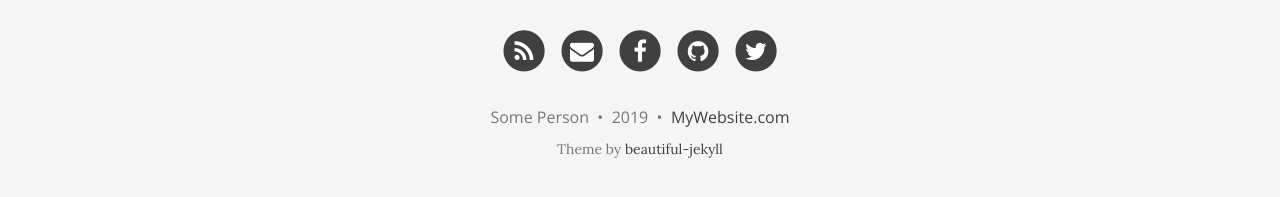
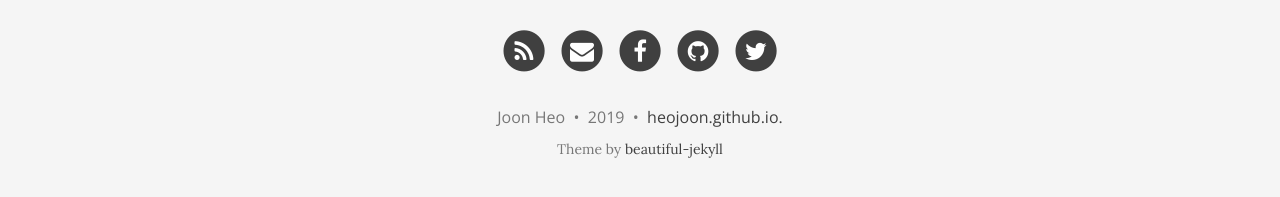
Before and after one commit to heojoon/heojoon_blog_archive_201029, a Jekyll site: the page built from index.html, in a window 1280 px wide and 900 px high, scrolled down 1149 px. Shown: the part 690-887 px from the top of the window. Built offline with Jekyll 4.4.1, drawn with Linux system fonts in a browser that asks for light colours; nearby versions of some CDN libraries; the list of posts is cut into pages by our own code.

Commit message:
Update _config.yml

```diff
--- a/_config.yml
+++ b/_config.yml
@@ -64,7 +64,7 @@
 # Change all these values or delete the ones you don't want.
 # Important: you must keep the "name" parameter, everything else you can remove
 author:
-  name: Some Person
+  name: Joon Heo
 
 # Select your active Social Network Links.
 # Uncomment the links you want to show in the footer and add your information to each link.
@@ -99,7 +99,7 @@
 
 # How to display the link to the website in the footer
 # Remove this if you don't want a link in the footer
-url-pretty: "MyWebsite.com"  # eg. "deanattali.com/beautiful-jekyll"
+url-pretty: "heojoon.github.io."  # eg. "deanattali.com/beautiful-jekyll"
 
 # --- Web Statistics Section --- #
 
@@ -156,7 +156,7 @@
 # --- Don't need to touch anything below here (but you can if you want) --- #
 
 # Output options (more information on Jekyll's site)
-timezone: "America/Vancouver"
+timezone: "Asia/Seoul"
 markdown: kramdown
 highlighter: rouge
 permalink: /:year-:month-:day-:title/
```
